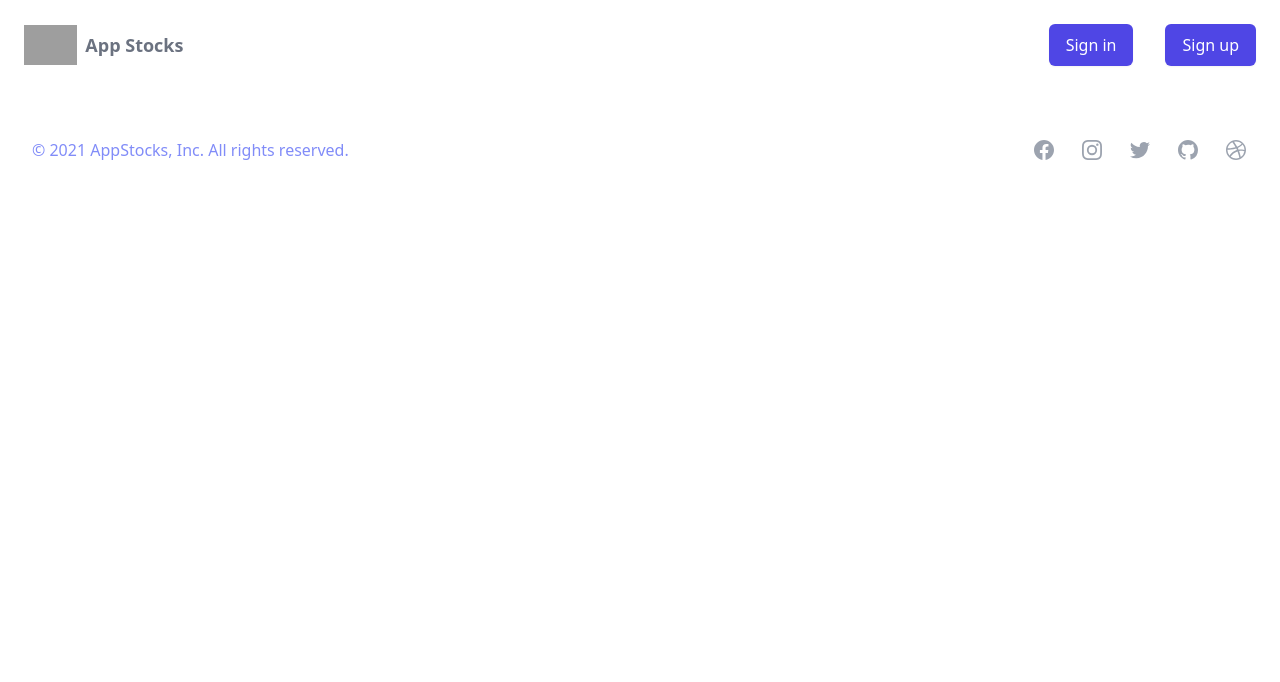
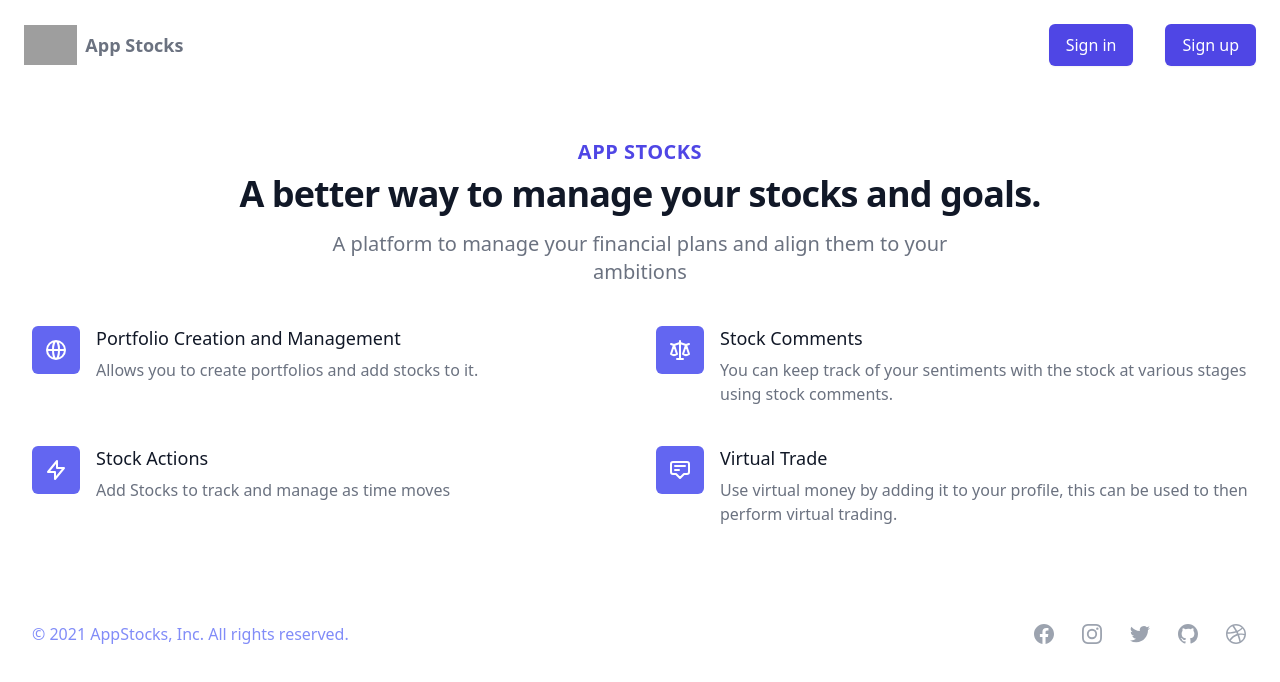
Before and after one commit to kuldeeprec/viewjs, a Vue app in the folder frontend/: page / in a window 1280 px wide. Shown: the top 682 px of the page. Built offline with nearby package versions, Linux system fonts and the light colour scheme; no server answers; grey boxes are pictures that could not be loaded; what vue-tailwind would draw is missing.

Commit message:
feat: breadcrumbs added to some pages

```diff
--- a/frontend/src/components/common/breadcrumbs.vue
+++ b/frontend/src/components/common/breadcrumbs.vue
@@ -0,0 +1,72 @@
+
+<template>
+  <nav class="flex" aria-label="Breadcrumb">
+    <ol role="list" class="flex items-center px-3">
+      <li>
+        <div>
+          <router-link :to="{ name: 'Dashboard' }" class="text-gray-400 hover:text-gray-500">
+            <!-- Heroicon name: solid/home -->
+            <svg
+              class="flex-shrink-0 h-5 w-5"
+              xmlns="http://www.w3.org/2000/svg"
+              viewBox="0 0 20 20"
+              fill="currentColor"
+              aria-hidden="true"
+            >
+              <path
+                d="M10.707 2.293a1 1 0 00-1.414 0l-7 7a1 1 0 001.414 1.414L4 10.414V17a1 1 0 001 1h2a1 1 0 001-1v-2a1 1 0 011-1h2a1 1 0 011 1v2a1 1 0 001 1h2a1 1 0 001-1v-6.586l.293.293a1 1 0 001.414-1.414l-7-7z"
+              />
+            </svg>
+            <span class="sr-only">Home</span>
+          </router-link>
+        </div>
+      </li>
+      <li v-for="(link, index) in links" :key="index" class="flex">
+        <div v-if="link.to" class="flex items-center">
+          <svg
+            class="flex-shrink-0 w-6 h-full text-gray-200"
+            viewBox="0 0 24 44"
+            preserveAspectRatio="none"
+            fill="currentColor"
+            xmlns="http://www.w3.org/2000/svg"
+            aria-hidden="true"
+          >
+            <path d="M.293 0l22 22-22 22h1.414l22-22-22-22H.293z" />
+          </svg>
+          <router-link
+            :to="link.to"
+            class="ml-4 text-sm font-medium text-gray-500 hover:text-gray-700"
+          >
+            {{ link.title }}
+          </router-link>
+        </div>
+        <div v-else class="flex items-center">
+          <svg
+            class="flex-shrink-0 w-6 h-full text-gray-200"
+            viewBox="0 0 24 44"
+            preserveAspectRatio="none"
+            fill="currentColor"
+            xmlns="http://www.w3.org/2000/svg"
+            aria-hidden="true"
+          >
+            <path d="M.293 0l22 22-22 22h1.414l22-22-22-22H.293z" />
+          </svg>
+          <p class="ml-4 text-sm font-medium text-gray-500 hover:text-gray-700">
+            {{ link.title }}
+          </p>
+        </div>
+      </li>
+    </ol>
+  </nav>
+</template>
+<script>
+export default {
+  name: "BreadCrumbComponent",
+  props: {
+    links: {
+      type: Array,
+      default: null,
+    },
+  },
+};
+</script>
--- /dev/null
+++ b/frontend/src/components/common/home-hero.vue
@@ -0,0 +1,144 @@
+<template>
+  <div class="py-12 bg-white">
+    <div class="max-w-7xl mx-auto px-4 sm:px-6 lg:px-8">
+      <div class="lg:text-center">
+        <h2 class="text-xl text-indigo-600 font-semibold tracking-wide uppercase">
+          App Stocks
+        </h2>
+        <p class="mt-2 text-3xl leading-8 font-extrabold tracking-tight text-gray-900 sm:text-4xl">
+          A better way to manage your stocks and goals.
+        </p>
+        <p class="mt-4 max-w-2xl text-xl text-gray-500 lg:mx-auto">
+          A platform to manage your financial plans and align them to your ambitions
+        </p>
+      </div>
+
+      <div class="mt-10">
+        <dl class="space-y-10 md:space-y-0 md:grid md:grid-cols-2 md:gap-x-8 md:gap-y-10">
+          <div class="relative">
+            <dt>
+              <div
+                class="absolute flex items-center justify-center h-12 w-12 rounded-md bg-indigo-500 text-white"
+              >
+                <!-- Heroicon name: outline/globe-alt -->
+                <svg
+                  class="h-6 w-6"
+                  xmlns="http://www.w3.org/2000/svg"
+                  fill="none"
+                  viewBox="0 0 24 24"
+                  stroke="currentColor"
+                  aria-hidden="true"
+                >
+                  <path
+                    stroke-linecap="round"
+                    stroke-linejoin="round"
+                    stroke-width="2"
+                    d="M21 12a9 9 0 01-9 9m9-9a9 9 0 00-9-9m9 9H3m9 9a9 9 0 01-9-9m9 9c1.657 0 3-4.03 3-9s-1.343-9-3-9m0 18c-1.657 0-3-4.03-3-9s1.343-9 3-9m-9 9a9 9 0 019-9"
+                  />
+                </svg>
+              </div>
+              <p class="ml-16 text-lg leading-6 font-medium text-gray-900">
+                Portfolio Creation and Management
+              </p>
+            </dt>
+            <dd class="mt-2 ml-16 text-base text-gray-500">
+              Allows you to create portfolios and add stocks to it.
+            </dd>
+          </div>
+
+          <div class="relative">
+            <dt>
+              <div
+                class="absolute flex items-center justify-center h-12 w-12 rounded-md bg-indigo-500 text-white"
+              >
+                <!-- Heroicon name: outline/scale -->
+                <svg
+                  class="h-6 w-6"
+                  xmlns="http://www.w3.org/2000/svg"
+                  fill="none"
+                  viewBox="0 0 24 24"
+                  stroke="currentColor"
+                  aria-hidden="true"
+                >
+                  <path
+                    stroke-linecap="round"
+                    stroke-linejoin="round"
+                    stroke-width="2"
+                    d="M3 6l3 1m0 0l-3 9a5.002 5.002 0 006.001 0M6 7l3 9M6 7l6-2m6 2l3-1m-3 1l-3 9a5.002 5.002 0 006.001 0M18 7l3 9m-3-9l-6-2m0-2v2m0 16V5m0 16H9m3 0h3"
+                  />
+                </svg>
+              </div>
+              <p class="ml-16 text-lg leading-6 font-medium text-gray-900">Stock Comments</p>
+            </dt>
+            <dd class="mt-2 ml-16 text-base text-gray-500">
+              You can keep track of your sentiments with the stock at various stages using stock comments.
+            </dd>
+          </div>
+
+          <div class="relative">
+            <dt>
+              <div
+                class="absolute flex items-center justify-center h-12 w-12 rounded-md bg-indigo-500 text-white"
+              >
+                <!-- Heroicon name: outline/lightning-bolt -->
+                <svg
+                  class="h-6 w-6"
+                  xmlns="http://www.w3.org/2000/svg"
+                  fill="none"
+                  viewBox="0 0 24 24"
+                  stroke="currentColor"
+                  aria-hidden="true"
+                >
+                  <path
+                    stroke-linecap="round"
+                    stroke-linejoin="round"
+                    stroke-width="2"
+                    d="M13 10V3L4 14h7v7l9-11h-7z"
+                  />
+                </svg>
+              </div>
+              <p class="ml-16 text-lg leading-6 font-medium text-gray-900">Stock Actions</p>
+            </dt>
+            <dd class="mt-2 ml-16 text-base text-gray-500">
+              Add Stocks to track and manage as time moves
+            </dd>
+          </div>
+
+          <div class="relative">
+            <dt>
+              <div
+                class="absolute flex items-center justify-center h-12 w-12 rounded-md bg-indigo-500 text-white"
+              >
+                <!-- Heroicon name: outline/annotation -->
+                <svg
+                  class="h-6 w-6"
+                  xmlns="http://www.w3.org/2000/svg"
+                  fill="none"
+                  viewBox="0 0 24 24"
+                  stroke="currentColor"
+                  aria-hidden="true"
+                >
+                  <path
+                    stroke-linecap="round"
+                    stroke-linejoin="round"
+                    stroke-width="2"
+                    d="M7 8h10M7 12h4m1 8l-4-4H5a2 2 0 01-2-2V6a2 2 0 012-2h14a2 2 0 012 2v8a2 2 0 01-2 2h-3l-4 4z"
+                  />
+                </svg>
+              </div>
+              <p class="ml-16 text-lg leading-6 font-medium text-gray-900">Virtual Trade</p>
+            </dt>
+            <dd class="mt-2 ml-16 text-base text-gray-500">
+              Use virtual money by adding it to your profile, this can be used to then perform virtual trading.
+            </dd>
+          </div>
+        </dl>
+      </div>
+    </div>
+  </div>
+</template>
+<script>
+export default {
+  name: "HomeHeroComponent"
+};
+</script>
--- a/frontend/src/views/home.vue
+++ b/frontend/src/views/home.vue
@@ -2,12 +2,13 @@
   <div>
     <header-component />
     <!-- This example requires Tailwind CSS v2.0+ -->
+    <hero-section />
     <footer-component />
   </div>
 </template>
 <script>
 import HeaderComponent from "../components/common/header.vue";
-import HeroSection from "../components/common/hero-section.vue";
+import HeroSection from "../components/common/home-hero.vue";
 import FooterComponent from "../components/common/footer.vue";
 
 export default {
--- a/frontend/src/views/portfolio/create.vue
+++ b/frontend/src/views/portfolio/create.vue
@@ -1,6 +1,7 @@
 <template>
   <span>
-    <p class="text-center my-2 text-3xl font-semibold text-blue-700">
+    <bread-crumb-component :links="breadcrumbs" />
+    <p class="text-center my-2 text-3xl font-semibold bg-green-100 p-2 text-blue-700">
       CREATE PORTFOLIO
     </p>
     <div class="mx-auto my-3 md:w-1/2">
@@ -11,13 +12,25 @@
 
 <script>
 import { mapActions } from "vuex";
+import BreadCrumbComponent from "../../components/common/breadcrumbs.vue";
 import * as portfolioTypes from "../../store/modules/portfolio/portfolio-types";
 import CreatePortfolioForm from "../../components/portfolio/portfolio-form.vue";
 
 export default {
   name: "CreatePortfolioPage",
   components: {
-    CreatePortfolioForm
+    CreatePortfolioForm,
+    BreadCrumbComponent
+  },
+  data() {
+    return {
+      breadcrumbs: [
+        {
+          title: 'Add Portfolio',
+          to: { name: 'CreatePortfolio' },
+        },
+      ],
+    }
   },
   methods: {
     ...mapActions({
--- a/frontend/src/views/portfolio/detail.vue
+++ b/frontend/src/views/portfolio/detail.vue
@@ -42,7 +42,13 @@ export default {
   },
   data() {
     return {
-      isDeleteModalOpened: false
+      isDeleteModalOpened: false,
+      breadcrumbs: [
+        {
+          title: 'Settings',
+          to: { name: 'Settings' },
+        },
+      ],
     };
   },
   mounted() {
--- a/frontend/src/views/portfolio/list.vue
+++ b/frontend/src/views/portfolio/list.vue
@@ -1,6 +1,7 @@
 <template>
   <span>
-    <div class="flex justify-center items-center py-2 px-4">
+    <bread-crumb-component :links="breadcrumbs" />
+    <div class="flex justify-center items-center py-2 px-4 bg-green-100">
       <p class="text-blue-700 text-2xl text-center font-semibold my-3">
         PORTFOLIOS
       </p>
@@ -17,6 +18,7 @@
 
 <script>
 import { mapActions, mapGetters } from "vuex";
+import BreadCrumbComponent from "../../components/common/breadcrumbs.vue";
 import PortfolioList from "../../components/portfolio/portfolio-list.vue";
 import IconComponent from "../../components/common/svg-icons.vue";
 import * as portfolioTypes from "../../store/modules/portfolio/portfolio-types";
@@ -25,17 +27,24 @@ export default {
   name: "PortfolioListPage",
   components: {
     PortfolioList,
-    IconComponent
+    IconComponent,
+    BreadCrumbComponent
   },
   metaInfo: {
-    // if no subcomponents specify a metaInfo.title, this title will be used
     title: "Stock List",
     meta: [
      { name: 'description', content: "Description of all stocks which I have" }
     ]
   },
   data() {
-    return {};
+    return {
+      breadcrumbs: [
+        {
+          title: 'Portfolio',
+          to: { name: 'Portfolio' },
+        },
+      ],
+    };
   },
   mounted() {
     this.allPortfoliosAction();
--- a/frontend/src/views/profile/settings.vue
+++ b/frontend/src/views/profile/settings.vue
@@ -1,5 +1,6 @@
 <template>
   <span>
+    <bread-crumb-component :links="breadcrumbs" />
     <div v-if="profileData" class="bg-white shadow-sm rounded-md">
       <div class="w-4/5 mx-auto px-4 py-2 bg-blue-100">
         <div>
@@ -31,6 +32,7 @@
 <script>
 import { mapGetters, mapActions } from "vuex";
 import * as authTypes from "../../store/modules/auth/auth-types";
+import BreadCrumbComponent from "../../components/common/breadcrumbs.vue";
 import ChangePasswordForm from "../../components/profile/change-password.vue";
 import ChangeProfileSettingsForm from "../../components/profile/account-settings.vue";
 import ChangeSettingsForm from "../../components/profile/general-settings.vue";
@@ -40,7 +42,18 @@ export default {
   components: {
     ChangePasswordForm,
     ChangeProfileSettingsForm,
-    ChangeSettingsForm
+    ChangeSettingsForm,
+    BreadCrumbComponent
+  },
+  data() {
+    return {
+      breadcrumbs: [
+        {
+          title: 'Settings',
+          to: { name: 'Settings' },
+        },
+      ],
+    }
   },
   computed: {
     ...mapGetters({
```
